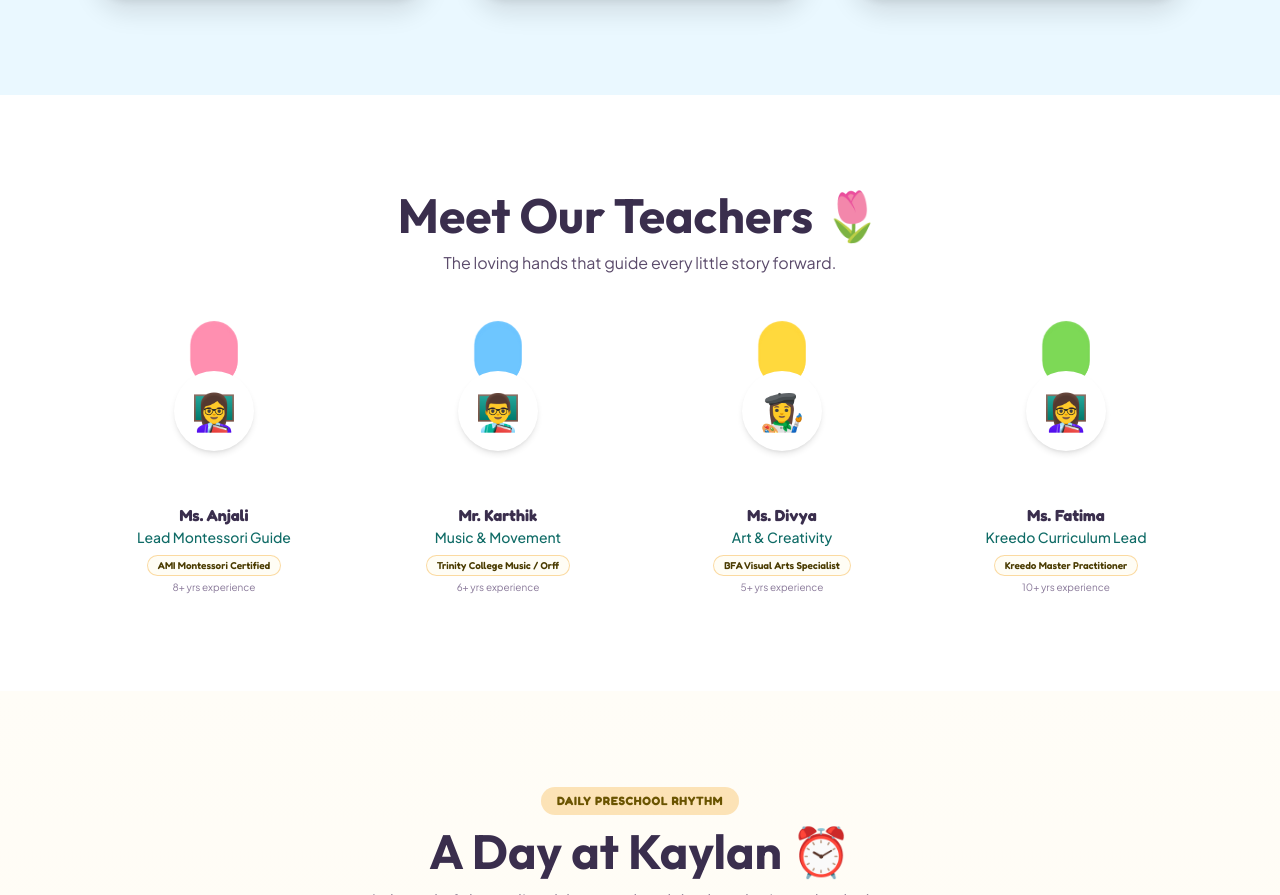
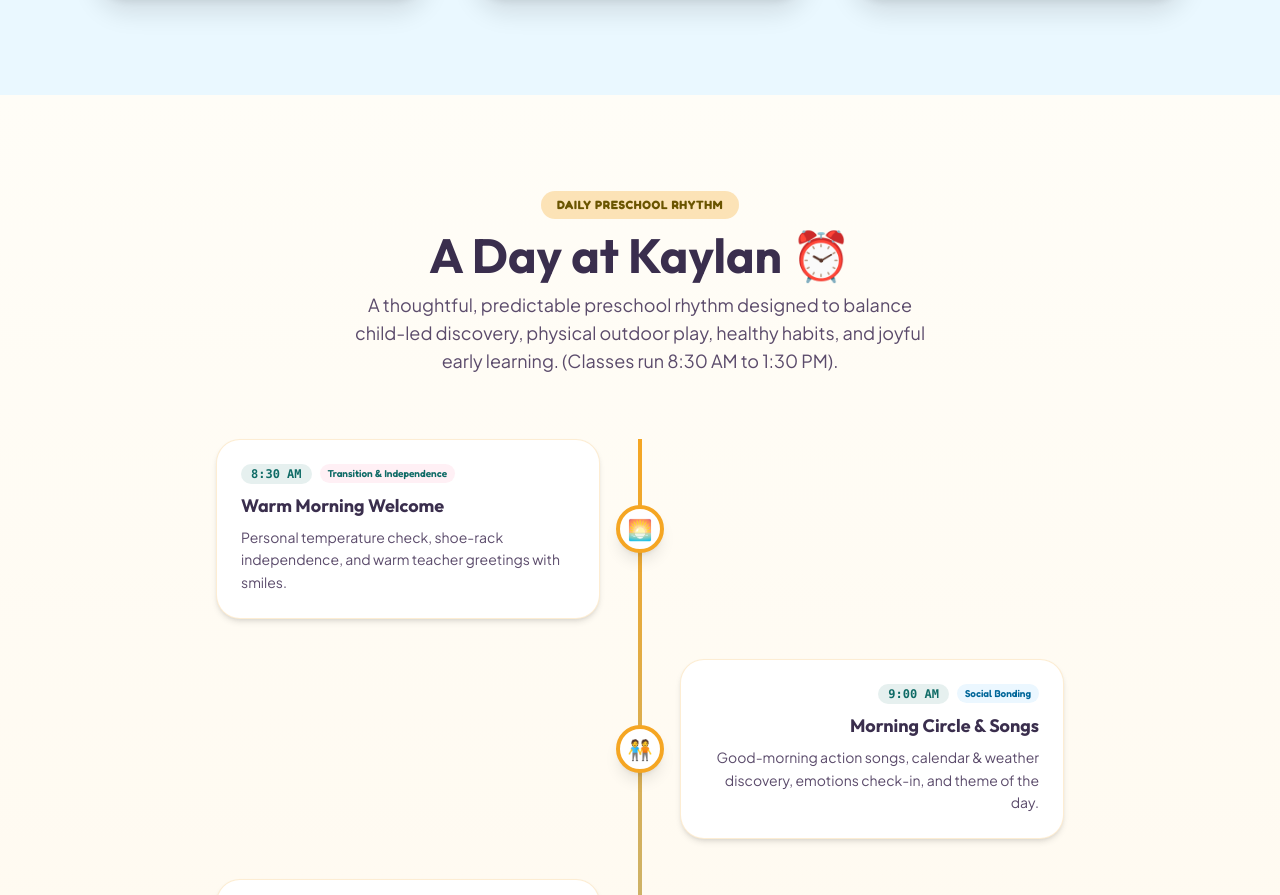
Before and after one commit to Roshnipbehera/kaylan-preschool-website, a Next.js app: page / in a window 1280 px wide. Shown: the part 4628-5523 px from the top of the page. Built offline with nearby package versions, Linux system fonts and the light colour scheme; no server answers.

Commit message:
fix(home): remove Meet Our Teachers section from homepage

```diff
--- a/app/page.tsx
+++ b/app/page.tsx
@@ -4,7 +4,6 @@ import Hero from "@/components/Hero";
 import Welcome from "@/components/Welcome";
 import Programs from "@/components/Programs";
 import Adventures from "@/components/Adventures";
-import Teachers from "@/components/Teachers";
 import DayTimeline from "@/components/DayTimeline";
 import Philosophy from "@/components/Philosophy";
 import Gallery from "@/components/Gallery";
@@ -38,7 +37,6 @@ export default function Home() {
       <Welcome />
       <Programs />
       <Adventures />
-      <Teachers />
       <DayTimeline />
       <Philosophy />
       <Gallery />
```
